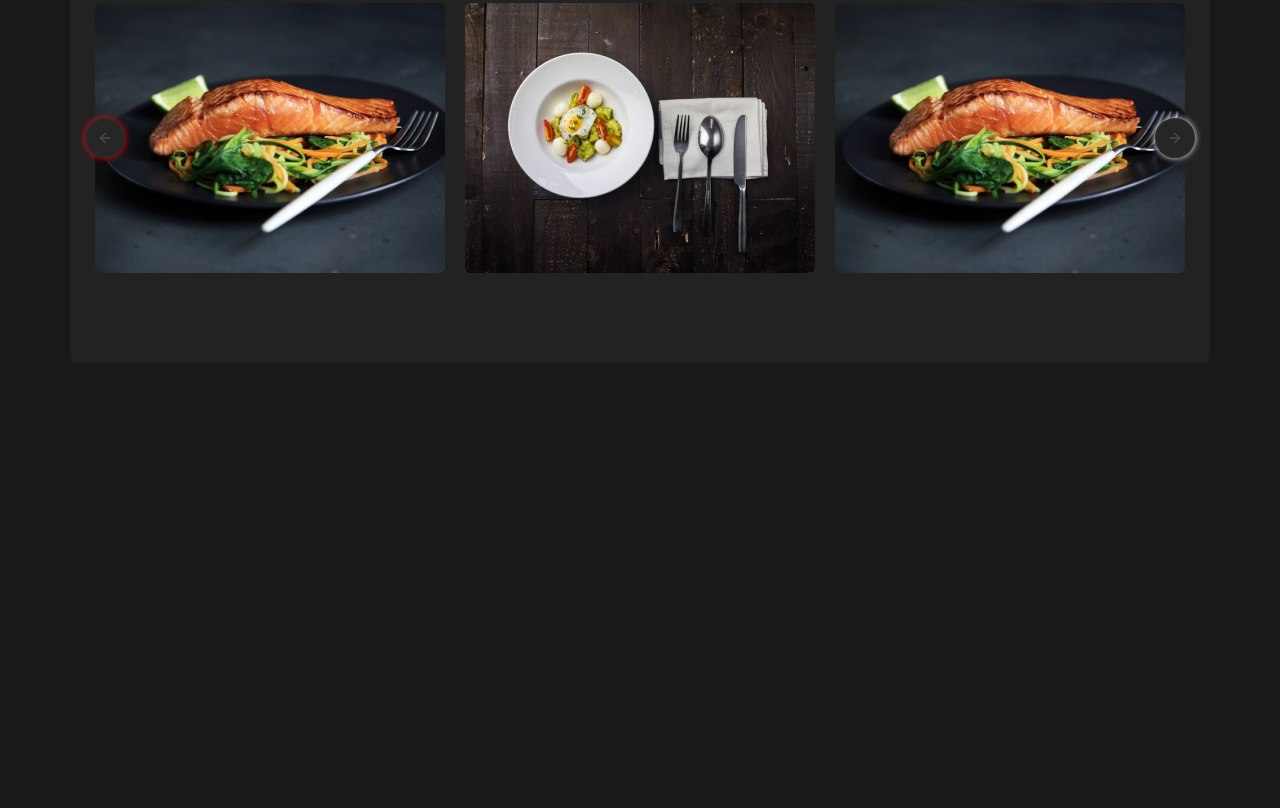
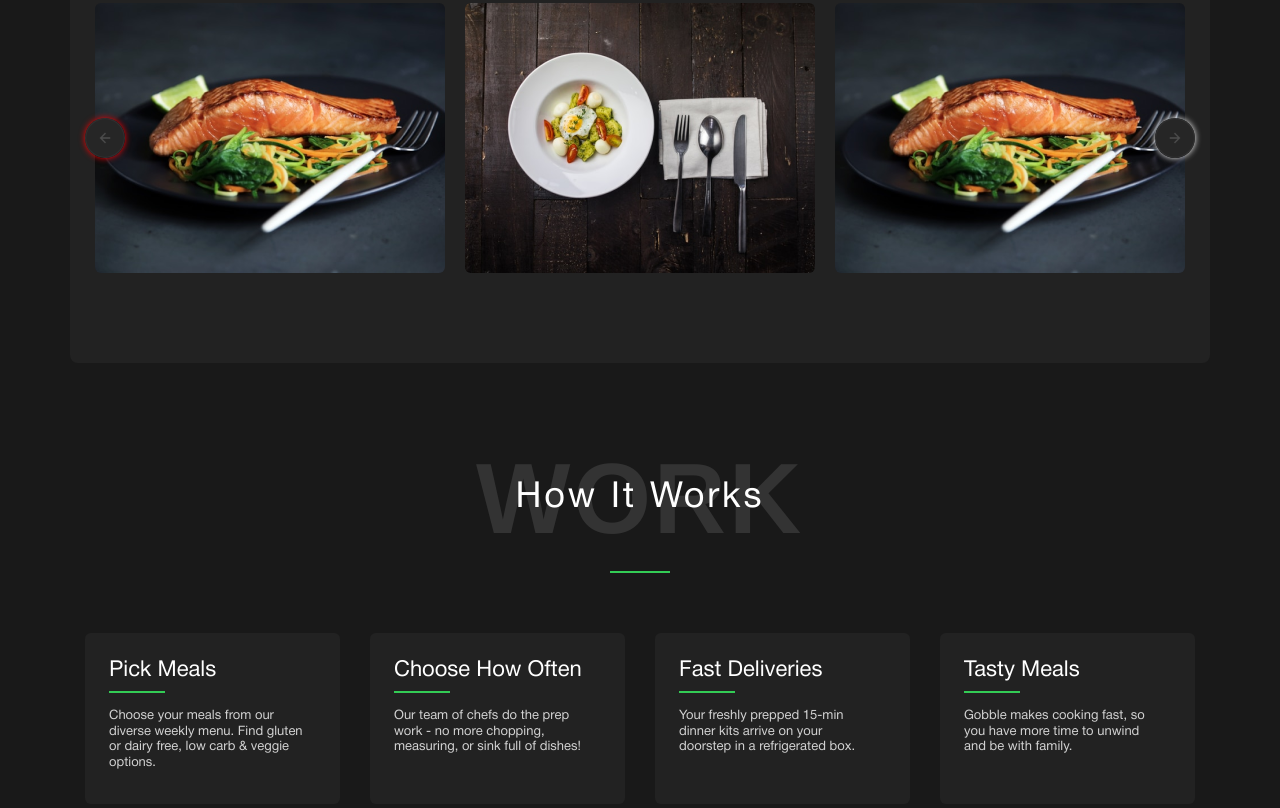
Before and after one commit to Kady2020/healthy-food, a website: page src/index.html in a window 1280 px wide. Shown: the part 1157-1965 px from the top of the page. Before the commit the page ends 1640 px from the top, so only its background shows below. Drawn offline with nearby package versions, Linux system fonts and the light colour scheme; files that its build step writes are made by us from their sources; files whose address does not match are found by name.

Commit message:
completed block works

```diff
--- a/gulp/version.json
+++ b/gulp/version.json
@@ -1,3 +1,3 @@
 {
-    "main": "20220328161237"
+    "main": "20220329101355"
 }
--- /dev/null
+++ b/src/html/chefs.html
@@ -0,0 +1,3 @@
+<section class="page__chefs chefs">
+  <div class="chefs__container"></div>
+</section>
--- /dev/null
+++ b/src/html/dishes.html
@@ -0,0 +1,3 @@
+<section class="page__dishes dishes">
+  <div class="dishes__container"></div>
+</section>
--- /dev/null
+++ b/src/html/work.html
@@ -0,0 +1,37 @@
+<section class="page__work work">
+  <div class="work__container">
+    <div class="work__title-block-h2 title-block-h2">
+      <h2 class="title-block-h2__title">work</h2>
+      <p class="title-block-h2__text">how it works</p>
+    </div>
+    <div class="work__body">
+      <a href="#" class="work__item">
+        <h3 class="work__title">Pick meals</h3>
+        <p class="work__text">
+          Choose your meals from our diverse weekly menu. Find gluten or dairy free, low carb & veggie options.
+        </p>
+      </a>
+
+      <a href="#" class="work__item">
+        <h3 class="work__title">Choose how often</h3>
+        <p class="work__text">
+          Our team of chefs do the prep work - no more chopping, measuring, or sink full of dishes!
+        </p>
+      </a>
+
+      <a href="#" class="work__item">
+        <h3 class="work__title">fast deliveries</h3>
+        <p class="work__text">
+          Your freshly prepped 15-min dinner kits arrive on your doorstep in a refrigerated box.
+        </p>
+      </a>
+
+      <a href="#" class="work__item">
+        <h3 class="work__title">tasty meals</h3>
+        <p class="work__text">
+          Gobble makes cooking fast, so you have more time to unwind and be with family.
+        </p>
+      </a>
+    </div>
+  </div>
+</section>
--- a/src/index.html
+++ b/src/index.html
@@ -21,6 +21,15 @@
       <!-- ABOUT -->
       @@include('html/about.html',{})
 
+      <!-- WORK -->
+      @@include('html/work.html',{})
+
+      <!-- DISHES -->
+      @@include('html/dishes.html',{})
+
+      <!-- CHEFS -->
+      @@include('html/chefs.html',{})
+
     </main>
 
     <!-- FOOTER -->
--- a/src/scss/main.scss
+++ b/src/scss/main.scss
@@ -838,3 +838,93 @@ body {
   }
 }
 /*==================== ABOUT ====================*/
+
+/*==================== WORK ====================*/
+.work {
+  &__title-block-h2 {
+    &:not(:last-child) {
+      @include respValue('margin-bottom', 60, 40, 1);
+    }
+  }
+
+  &__body {
+    display: grid;
+    grid-template-columns: repeat(auto-fit, minmax(auto, 255px));
+    justify-content: center;
+    column-gap: 30px;
+    row-gap: 20px;
+  }
+
+  &__item {
+    background: $darkGrayColor;
+    border-radius: 6px;
+    overflow: hidden;
+    padding: 24px 32px 32px 24px;
+    line-height: 1.2;
+    transition: all 0.2s linear;
+
+    &:hover {
+      background: $greenColor;
+
+      .work__title {
+        color: $blackColor;
+
+        &::after {
+          opacity: 1;
+          transform: scale(1);
+        }
+      }
+
+      .work__text {
+        color: $darkGrayColor;
+      }
+    }
+  }
+
+  &__title {
+    position: relative;
+    font-size: 22px;
+    text-transform: capitalize;
+    color: $whiteColor;
+    transition: all 0.2s linear;
+
+    &::before {
+      content: '';
+      position: absolute;
+      width: 56px;
+      height: 2px;
+      bottom: -10px;
+      left: 0;
+      background: $greenColor;
+      transition: all 0.4s linear;
+    }
+
+    &::after {
+      content: '';
+      position: absolute;
+      width: 56px;
+      height: 2px;
+      bottom: -10px;
+      left: 0;
+      background: $blackColor;
+      opacity: 0;
+      transform: scale(0);
+      transform-origin: left;
+      transition: all 0.2s linear;
+    }
+
+    &:not(:last-child) {
+      margin: 0 0 26px 0;
+    }
+  }
+
+  &__text {
+    font-size: 13px;
+    color: $lightWhiteColor;
+    transition: all 0.2s linear;
+  }
+}
+/*==================== WORK ====================*/
+
+/*==================== DISHES ====================*/
+/*==================== DISHES ====================*/
```
Also changed, not shown: dist/css/main.css, dist/css/main.min.css, dist/index.html, dist/js/main.min.js.
